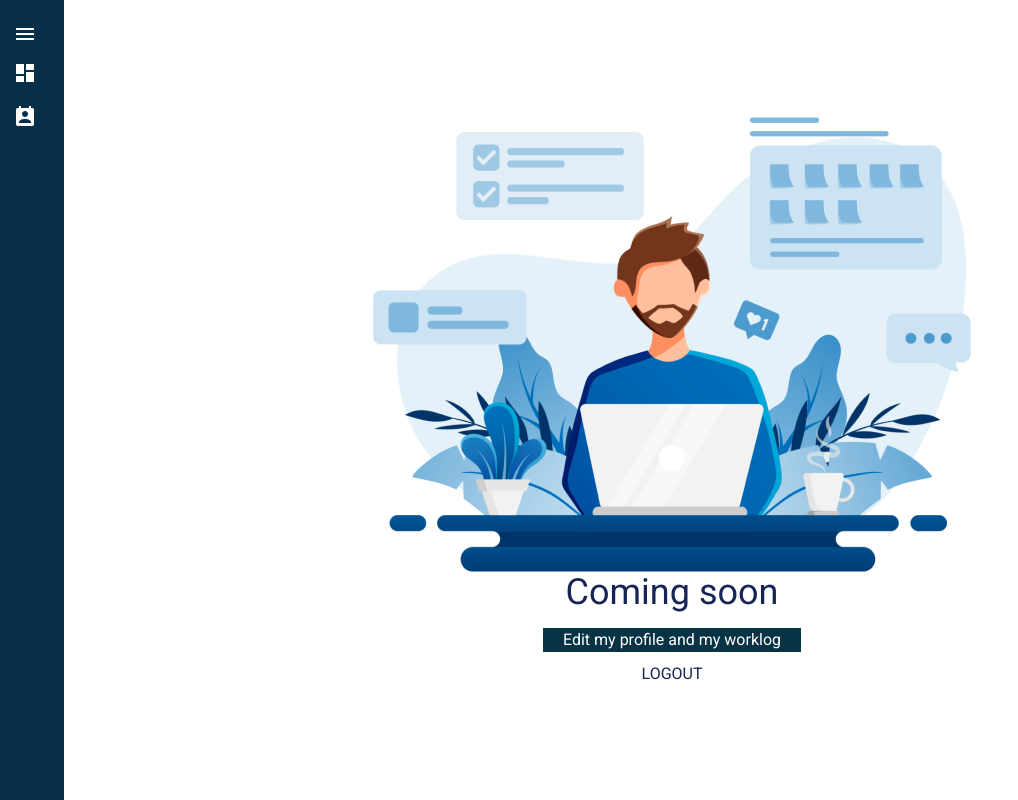
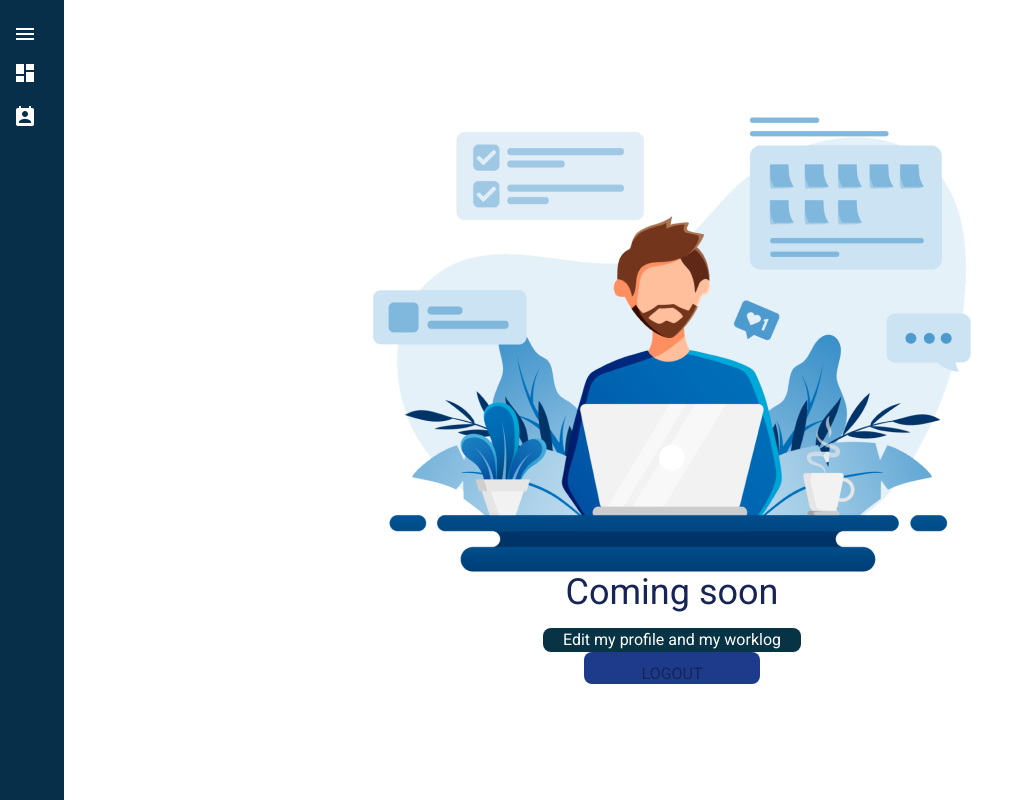
Before and after one commit to Karavarichyan/vueTest, a Vue app: page /dashboard in a window 1280 px wide. Shown: the whole page, without its empty margins (0-1018 px from the left). Built offline with nearby package versions, Linux system fonts and the light colour scheme.

Commit message:
tailwinds

```diff
--- a/package.json
+++ b/package.json
@@ -21,7 +21,7 @@
     "@rushstack/eslint-patch": "^1.3.3",
     "@vitejs/plugin-vue": "^4.5.2",
     "@vue/eslint-config-prettier": "^8.0.0",
-    "autoprefixer": "^10.4.16",
+    "autoprefixer": "^10.4.17",
     "eslint": "^8.49.0",
     "eslint-plugin-vue": "^9.17.0",
     "postcss": "^8.4.33",
--- a/src/views/dashboard/ComingSoonView.vue
+++ b/src/views/dashboard/ComingSoonView.vue
@@ -1,22 +1,39 @@
 <template>
   <!-- Coming Soon -->
-
+    <div class="flex-1 flex items-center justify-center min-w-96">
     <div class="min-h-screen flex grow flex-col items-center justify-center">
       <img class="max-sm w-800 h-900" src="@/assets/welcome.png" alt="" />
 
       <div class="max-w-md max-h-8 pb-14 text-4xl text-blue-950">Coming soon</div>
 
-      <button
+      <!-- <button
         id="Login"
         type="submit"
         class="max-2-72 max-h-8 bg-cyan-950 px-5 text-center text-white"
       >
         Edit my profile and my worklog
-      </button>
+      </button> -->
+      <BaseButton
+      :processing="false"
+      @click="sendCode"
+      :disabled="IstValidation"
+      class="max-2-72 max-h-8 bg-cyan-950 px-5 text-center text-white"
+      >Edit my profile and my worklog</BaseButton>
+      <BaseButton
+      :processing="false"
+      @click="sendCode"
+      :disabled="IstValidation"
+      class="max-2-72 max-h-8 py-2.5 text-center text-blue-950"
+      >LOGOUT</BaseButton>
+      <!-- <button id="Login" type="submit" class="max-2-72 max-h-8 py-2.5 text-center text-blue-950">
+        LOGOUT
+      </button> -->
 
-      <button id="Login" type="submit" class="max-2-72 max-h-8 py-2.5 text-center text-blue-950">
-        LOGOUT
-      </button>
     </div>
+  </div>
+</template>
+<script setup>
+import BaseButton from '@/components/BaseButton.vue';
 
-</template>
+
+</script>
--- a/src/views/dashboard/LayoutView.vue
+++ b/src/views/dashboard/LayoutView.vue
@@ -15,3 +15,5 @@
     </div>
   </div>
 </template>
+<script setup>
+</script>
--- a/src/views/login/EmailView.vue
+++ b/src/views/login/EmailView.vue
@@ -10,7 +10,7 @@
     <BaseButton
       :processing="false"
       @click="sendCode"
-      :disabled="!email"
+      :disabled="IstValidation"
       class="h-[40px] my-4 rounded-lg min-w-44 bg-blue-900 items-center text-white ml-[160px] font-roboto"
       >SEND CODE</BaseButton
     >
@@ -23,7 +23,6 @@ import BaseButton from '@/components/BaseButton.vue'
 import BaseInput from '@/components/BaseInput.vue'
 import { ref ,computed} from 'vue'
 import { useRouter } from 'vue-router'
-import
 const router = useRouter()
 
 const sendCode = () => {
```
Also changed, not shown: 1 other file (tests, documents, lock files or other folders).
